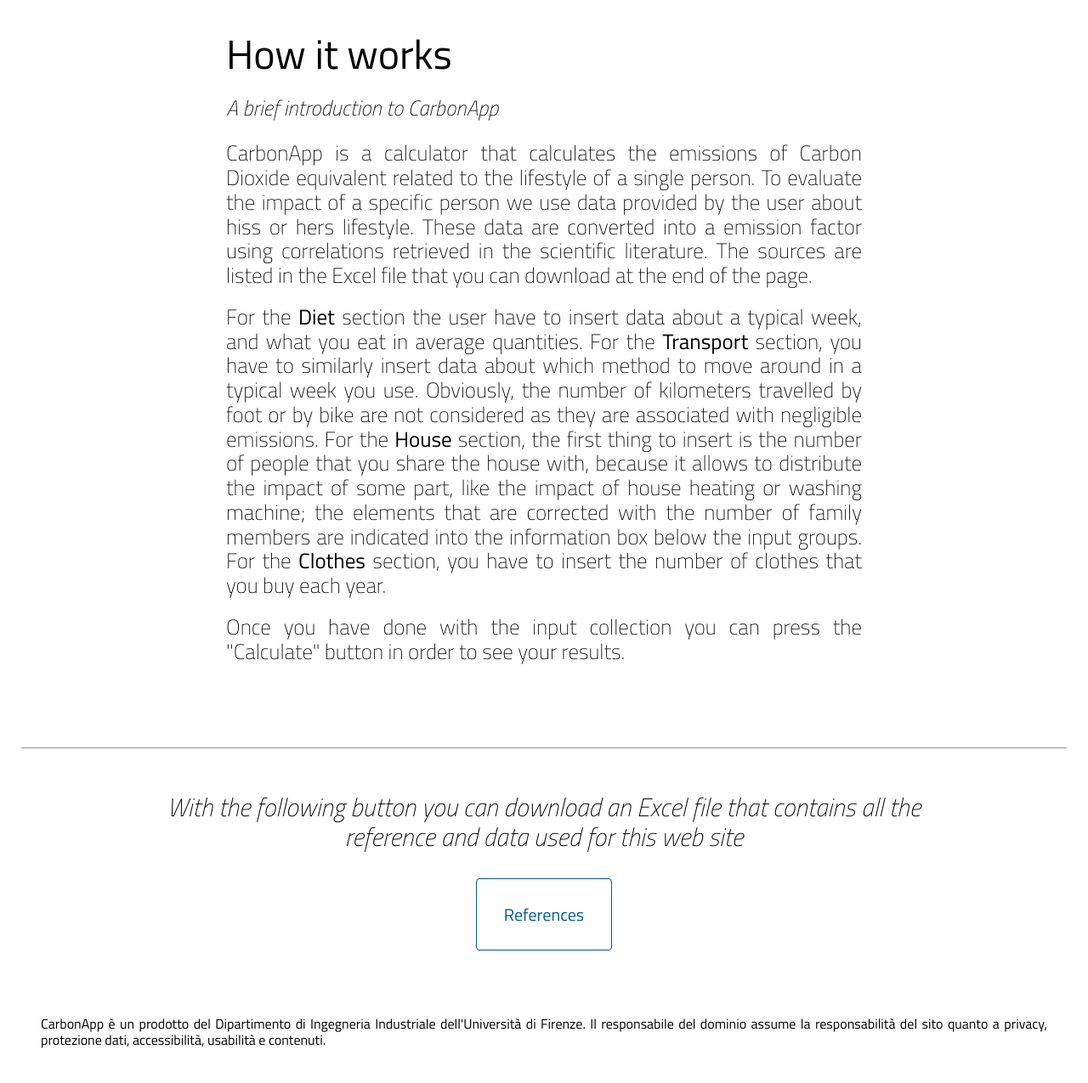
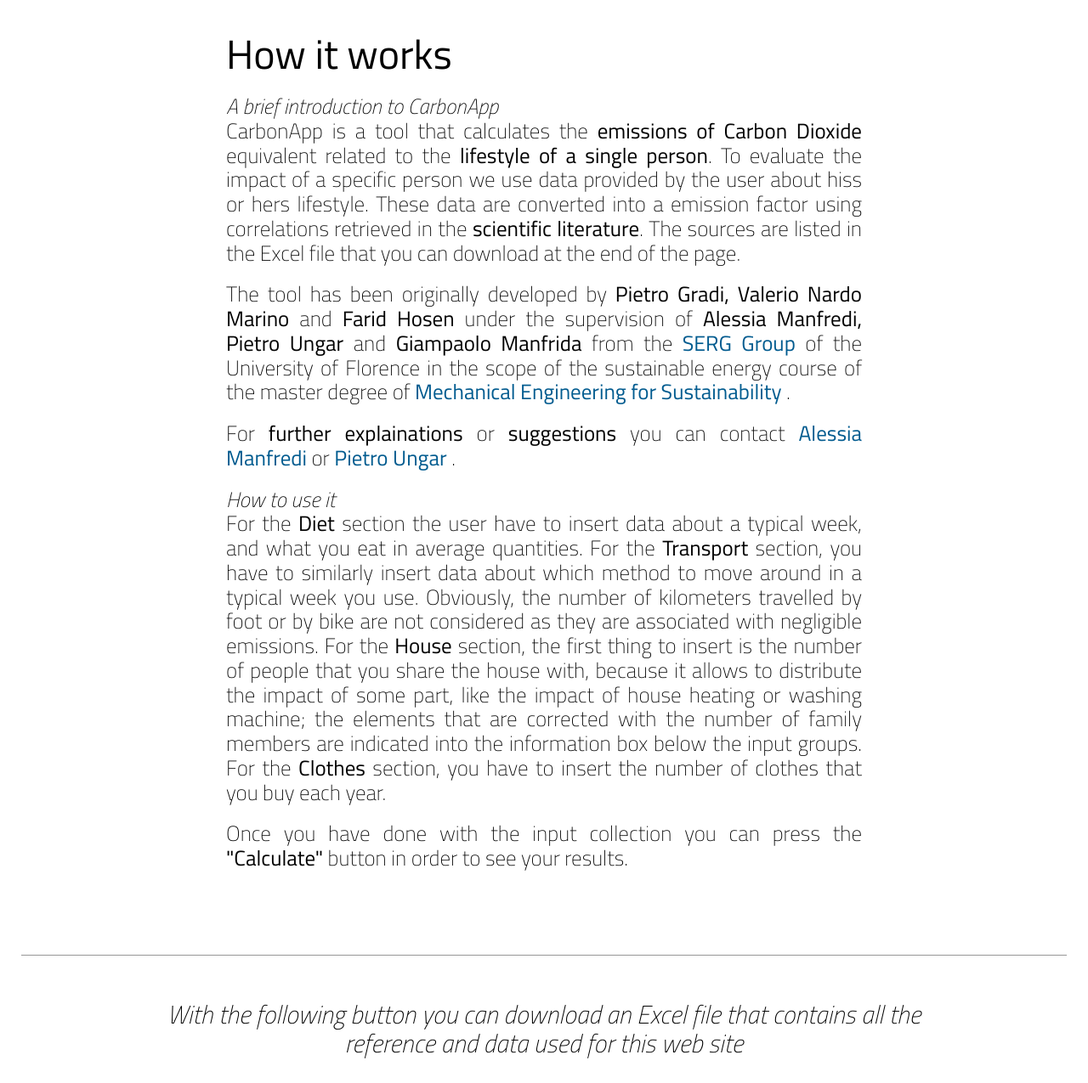
Before and after one commit to SERGGroup/CarbonFootprintWebApp, a Flask app: page /explanation in a window 1280 px wide. Shown: the part 263-1538 px from the top of the page at 85% size. Before the commit the page ends 1497 px from the top, so only its background shows below. Run offline with Flask 3, Linux system fonts and the light colour scheme.

Commit message:
How it Works Modified

```diff
--- a/CarbonFootprint_site/templates/how-it-works.html
+++ b/CarbonFootprint_site/templates/how-it-works.html
@@ -7,22 +7,49 @@
     <div class="text-container">
       <span class="title-text">
         How it works
-        <br>
-        <span class="text-fancy">
-          A brief introduction to CarbonApp
-        </span>
       </span>
     </div>
     <div class="text-container">
+	  <span class="text-fancy">
+		A brief introduction to CarbonApp
+	  </span>
+	  <br>
       <span class="text-std">
-        CarbonApp is a calculator that calculates the emissions of Carbon Dioxide
-        equivalent related to the lifestyle of a single person. To evaluate the impact of a specific
+        CarbonApp is a tool that calculates the <span class="text-bold">emissions of Carbon Dioxide</span>
+        equivalent related to the <span class="text-bold">lifestyle of a single person</span>. To evaluate the impact of a specific
         person we use data provided by the user about hiss or hers lifestyle. These data are converted into a emission
-        factor using correlations retrieved in the scientific literature. The sources are listed in the Excel file that
+        factor using correlations retrieved in the <span class="text-bold">scientific literature</span>. The sources are listed in the Excel file that
         you can download at the end of the page.
       </span>
     </div>
+	<div class="text-container">
+	  <span class="text-std">
+        The tool has been originally developed by <span class="text-bold">Pietro Gradi, Valerio Nardo Marino</span> and <span class="text-bold">Farid Hosen</span> under the supervision of
+		<span class="text-bold">Alessia Manfredi, Pietro Ungar</span> and <span class="text-bold">Giampaolo Manfrida</span> from the
+		<a href="https://www.dief.unifi.it/vp-177-serg-group-english-version.html" target=”_blank” style="color:#005B8F;">
+		  <span class="text-bold">SERG Group</span>
+		</a> of the University of Florence in the scope of the sustainable energy course of the master degree of
+		<a href="https://www.ingegneria.unifi.it/vp-453-lm-mechanical-engineering-for-sustainability.html" target=”_blank” style="color:#005B8F;">
+		  <span class="text-bold">Mechanical Engineering for Sustainability</span>
+		</a>.
+	  </span>
+    </div>
+	<div class="text-container">
+	  <span class="text-std">
+        For <span class="text-bold">further explainations</span> or <span class="text-bold">suggestions</span> you can contact
+		<a href="mailto:alessia.manfredi@unifi.it" style="color:#005B8F;">
+		  <span class="text-bold">Alessia Manfredi</span>
+		</a> or
+		<a href="mailto:pietro.ungar@unifi.it" style="color:#005B8F;">
+		  <span class="text-bold">Pietro Ungar</span>
+		</a>.
+	  </span>
+    </div>
     <div class="text-container">
+	  <span class="text-fancy">
+		How to use it
+	  </span>
+	  <br>
       <span class="text-std">
         For the <span class="text-bold">Diet</span> section the user have to insert data about a typical week, and what you
         eat in average quantities. For the <span class="text-bold">Transport</span> section, you have to similarly insert
@@ -37,7 +64,7 @@
     </div>
     <div class="text-container">
       <span class="text-std">
-        Once you have done with the input collection you can press the "Calculate" button in order to see your results.
+        Once you have done with the input collection you can press the  <span class="text-bold">"Calculate"</span> button in order to see your results.
       </span>
     </div>
   </div>
```
Also changed, not shown: flask_monitoringdashboard.db, 2 other files.
